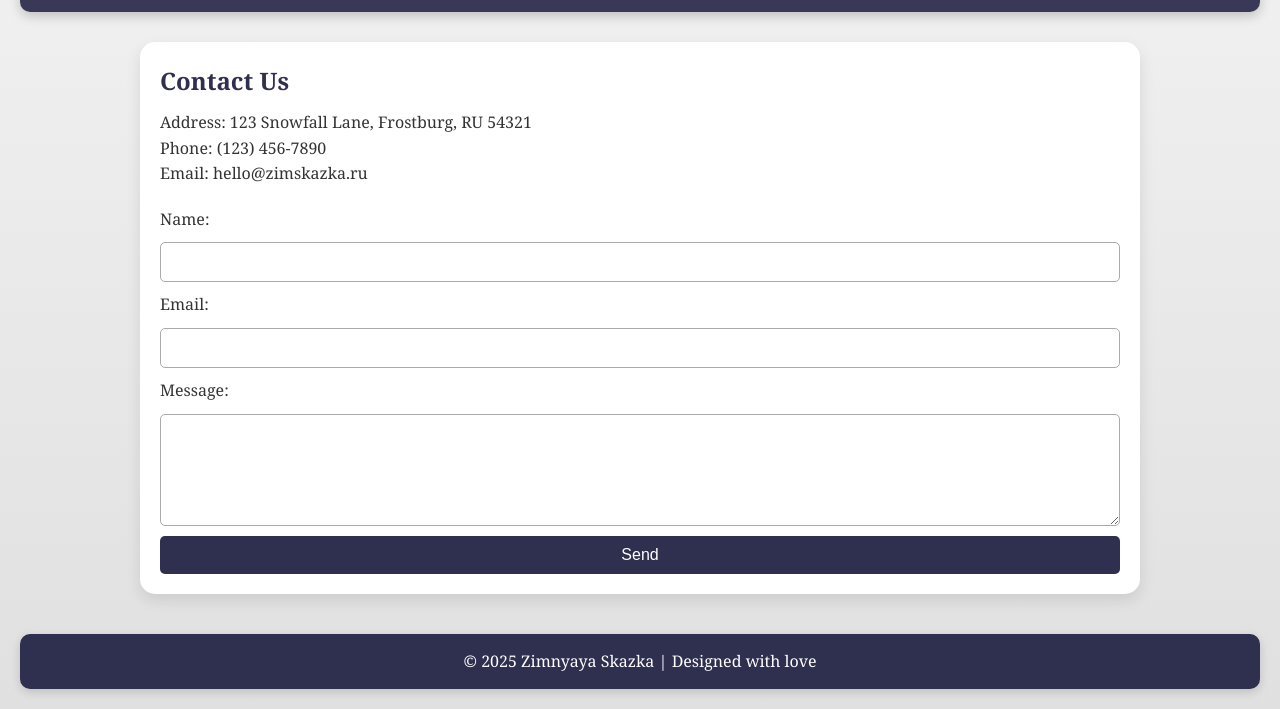
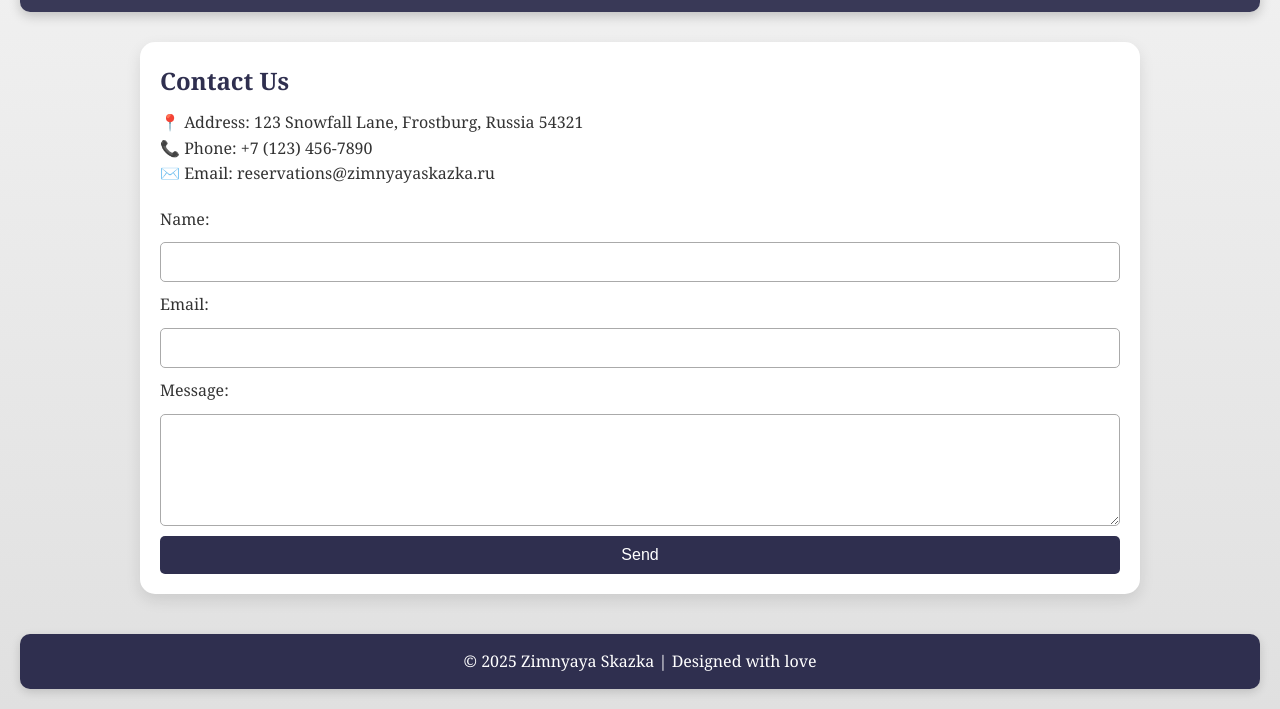
Before and after one commit to sopnil96/Zimnyaya-Skazkaa, a plain HTML site: page contact.html in a window 1280 px wide. Shown: the part 153-862 px from the top of the page. Drawn offline with Linux system fonts and the light colour scheme.

Commit message:
update contact section

```diff
--- a/contact.html
+++ b/contact.html
@@ -21,9 +21,9 @@
   <main>
     <section>
       <h2>Contact Us</h2>
-      <p>Address: 123 Snowfall Lane, Frostburg, RU 54321</p>
-      <p>Phone: (123) 456-7890</p>
-      <p>Email: hello@zimskazka.ru</p>
+      <p>📍 Address: 123 Snowfall Lane, Frostburg, Russia 54321</p>
+      <p>📞 Phone: +7 (123) 456-7890</p>
+      <p>✉️ Email: reservations@zimnyayaskazka.ru</p>
 
       <form action="#" method="post">
         <label for="name">Name:</label>
```
